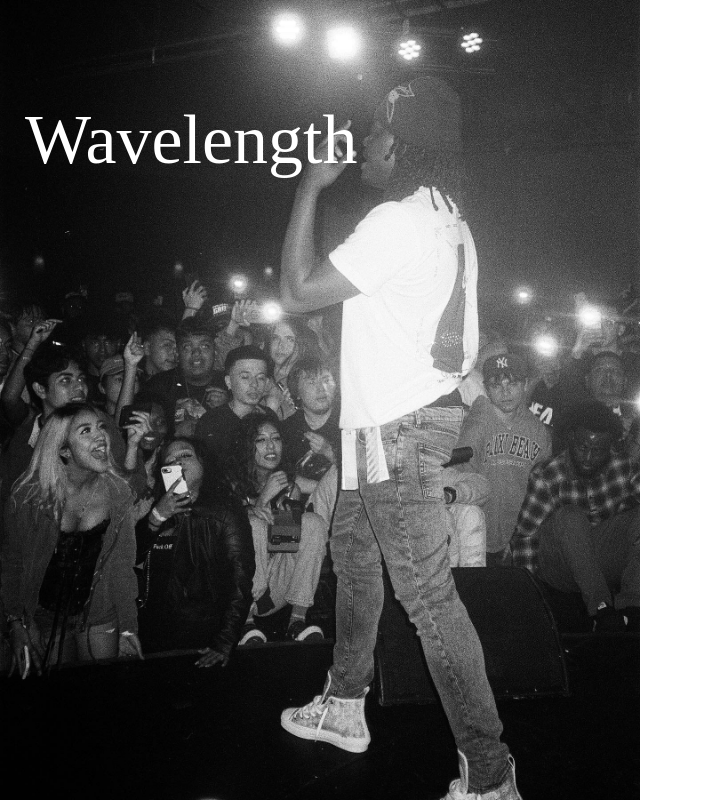
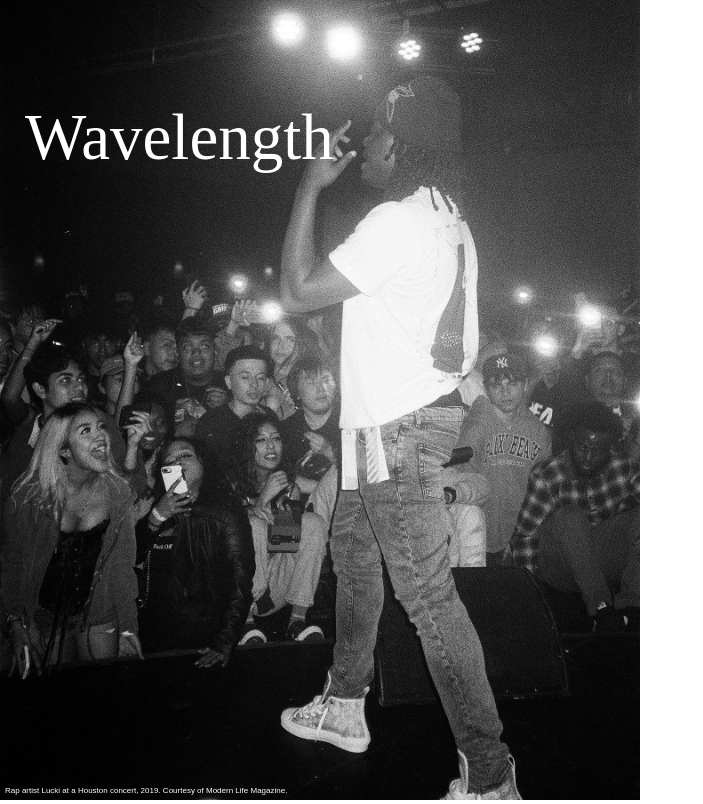
Before and after one commit to mkreynolds919/sign-up, a plain HTML site: page index.html in a window 1280 px wide. Shown: the whole page, without its empty margins (0-703 px from the left). Drawn offline with Linux system fonts and the light colour scheme; a web font is replaced by a local one.

Commit message:
Add and style alt text for image

```diff
--- a/index.html
+++ b/index.html
@@ -10,6 +10,7 @@
     <div class="sidebar">
         <img src="./images/lucki.jpg">
         <div class="logo">Wavelength</div>
+        <div class="alt">Rap artist Lucki at a Houston concert, 2019. Courtesy of Modern Life Magazine.</div>
     </div>
     <div class="content-container">
         <div class="desc-container">
--- a/styles.css
+++ b/styles.css
@@ -34,10 +34,17 @@ img {
 }
 
 .logo {
-    color: white;
     position: absolute;
     top: 100px;
     left: 25px;
     font-family: "Lodeh";
-    font-size: 70px;
+    font-size: 65px;
 }
+
+.alt {
+    font-family: sans-serif;
+    position: absolute;
+    bottom: 5px;
+    left: 5px;
+    font-size: 8px;
+}
```
